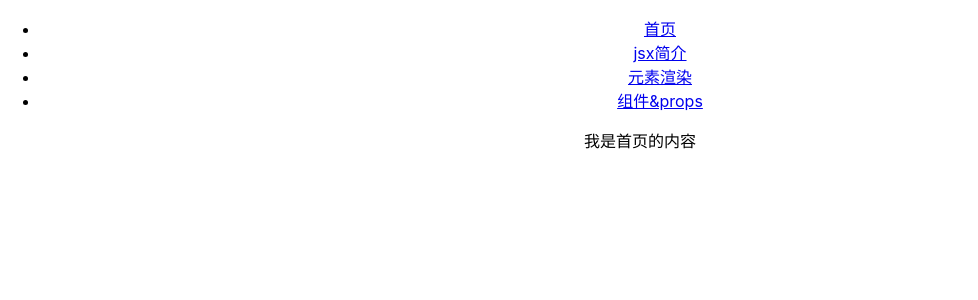
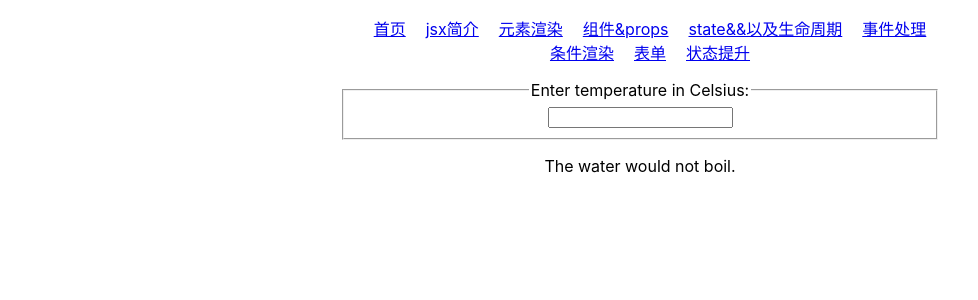
Before and after one commit to lzzqwe/my-react, a React (Create React App) app: page /statePromote in a window 1280 px wide. Shown: the top 300 px of the page, without its empty margins (0-978 px from the left). Built offline with nearby package versions, Linux system fonts and the light colour scheme.

Commit message:
基础学习

```diff
--- a/src/App.css
+++ b/src/App.css
@@ -1,5 +1,15 @@
 .App {
   text-align: center;
+}
+ul {
+  /* display: flex; */
+  list-style: none;
+ margin-left: 50%;
+  transform: translateX(-50%);
+}
+li {
+  margin-right: 20px;
+  display: inline-block;
 }
 
 .App-logo {
--- a/src/App.js
+++ b/src/App.js
@@ -1,9 +1,14 @@
 import "./App.css";
 import { BrowserRouter as Router, Switch, Route, Link } from "react-router-dom";
 import JsxIntro from "./views/jsxIntro";
-import Home from './views/Home'
+import Home from "./views/Home";
 import ElementRender from "./views/ElementRender";
 import ModuleProps from "./views/ModuleProps";
+import LifeCycle from "./views/LifeCycle";
+import EventHanding from "./views/EventHanding";
+import ConditionsRender from "./views/ConditionsRender";
+import FormSheet from "./views/FormSheet";
+import StatePromote from "./views/StatePromote";
 function App() {
   return (
     <div className="App">
@@ -21,18 +26,49 @@ function App() {
           <li>
             <Link to="/moduleProps">组件&props</Link>
           </li>
+          <li>
+            <Link to="/lifeCycle">state&&以及生命周期</Link>
+          </li>
+          <li>
+            <Link to="/eventHanding">事件处理</Link>
+          </li>
+          <li>
+            <Link to="/conditionsRender">条件渲染</Link>
+          </li>
+          <li>
+            <Link to="/formSheet">表单</Link>
+          </li>
+          <li>
+            <Link to="/statePromote">状态提升</Link>
+          </li>
         </ul>
         <Switch>
           <Route path="/jsxIntro">
             <JsxIntro></JsxIntro>
           </Route>
-          <Route path='/elementRender'>
+          <Route path="/elementRender">
             <ElementRender></ElementRender>
           </Route>
-          <Route path='/moduleProps'>
-            <ModuleProps msg='我是props'></ModuleProps>
+          <Route path="/moduleProps">
+            <ModuleProps msg="我是props1"></ModuleProps>
           </Route>
-          <Route path='/'>
+          <Route path="/lifeCycle">
+            <LifeCycle></LifeCycle>
+          </Route>
+          <Route path="/eventHanding">
+            <EventHanding></EventHanding>
+          </Route>
+          <Route path="/conditionsRender">
+            <ConditionsRender
+            ></ConditionsRender>
+          </Route>
+          <Route path="/formSheet">
+            <FormSheet></FormSheet>
+          </Route>
+          <Route path='/statePromote'>
+            <StatePromote></StatePromote>
+          </Route>
+          <Route path="/">
             <Home></Home>
           </Route>
         </Switch>
--- /dev/null
+++ b/src/views/ConditionsRender/index.jsx
@@ -0,0 +1,27 @@
+import React, { useState } from "react";
+
+function UserGreeting(props) {
+  return <h1>Welcome back!</h1>;
+}
+function GuestGreeting(props) {
+  return <h1>Please Sign up</h1>;
+}
+
+const ConditionsRender = () => {
+  const [isLoggedIn, setIsLoggedIn] = useState(false);
+  return (
+    <div className="App">
+      <div>
+        {isLoggedIn ? (
+          <UserGreeting></UserGreeting>
+        ) : (
+          <GuestGreeting></GuestGreeting>
+        )}
+      </div>
+      <button onClick={() => {
+        setIsLoggedIn(!isLoggedIn)
+      }}>{isLoggedIn?'退出':"登录"}</button>
+    </div>
+  );
+};
+export default ConditionsRender;
--- /dev/null
+++ b/src/views/EventHanding/index.jsx
@@ -0,0 +1,14 @@
+
+
+const EventHanding = () => {
+    const handleClick = (e) => {
+        // console.log('dssdsdsd');
+        alert(e)
+    }
+   return (
+    <div className="App">
+        <button onClick={handleClick}>点我啊笨蛋</button>
+    </div>
+   )
+}
+export default EventHanding;
--- /dev/null
+++ b/src/views/FormSheet/index.jsx
@@ -0,0 +1,34 @@
+import React, { Component } from "react";
+class FormSheet extends Component {
+  constructor(props) {
+    super(props);
+    this.state = {
+      value: "",
+    };
+  }
+  handleSubmit = (event) => {
+    console.log(this.state.value);
+    event.preventDefault();
+  };
+  handleChange = (event) => {
+    this.setState({
+      value: event.target.value,
+    });
+  };
+  render() {
+    return (
+      <form onSubmit={this.handleSubmit}>
+        <label htmlFor="">
+          名字
+          <input
+            onChange={this.handleChange}
+            value={this.state.value}
+            type="text"
+          />
+        </label>
+        <input type="submit" value="提交" />
+      </form>
+    );
+  }
+}
+export default FormSheet;
--- /dev/null
+++ b/src/views/LifeCycle/index.jsx
@@ -0,0 +1,41 @@
+import React, { Component } from "react";
+class LifeCycle extends Component {
+  constructor(props) {
+    super(props);
+    this.state = {
+      date: new Date(),
+    };
+  }
+  tick() {
+    this.setState({
+      date: new Date(),
+    });
+  }
+  componentDidMount() {
+    // console.log('componentDidMount');
+    this.timeId = setInterval(() => {
+      this.tick();
+    }, 1000);
+  }
+  componentWillUnmount() {
+    clearInterval(this.timeId);
+  }
+  render() {
+    // console.log('render');
+    return (
+      <div className="App">
+        <h1>Hello World</h1>
+        <h2>it is {this.state.date.toLocaleTimeString()}</h2>
+      </div>
+    );
+  }
+}
+
+// function LifeCycle(props) {
+//     return (
+//         <div className="App">
+//            <h1>生命周期</h1>
+//         </div>
+//     )
+// }
+export default LifeCycle;
--- /dev/null
+++ b/src/views/StatePromote/index.css
@@ -0,0 +1,4 @@
+.w {
+    width: 600px;
+    margin: 0 auto;
+}
--- /dev/null
+++ b/src/views/StatePromote/index.jsx
@@ -0,0 +1,74 @@
+import "./index.css";
+import React, { Component } from "react";
+
+function BoilingVerdict(props) {
+  if (props.celsius > 100) {
+    return <p>The water would boil.</p>;
+  } else {
+    return <p>The water would not boil.</p>;
+  }
+}
+const scaleNames = {
+  c: "Celsius",
+  f: "Fahrenheit",
+};
+class TemperatureInput extends Component {
+  constructor(props) {
+    super(props);
+    this.state = {
+      temperature: "",
+    };
+  }
+  handleChange = (event) => {
+    this.setState({
+      temperature: event.target.value,
+    });
+  };
+  render() {
+    const { scale } = this.props;
+    return (
+      <div className="App w">
+        <fieldset>
+          <legend>Enter temperature in {scaleNames[scale]}:</legend>
+        </fieldset>
+        <input
+          onChange={this.handleChange}
+          value={this.state.temperature}
+          type="text"
+        />
+      </div>
+    );
+  }
+}
+class StatePromote extends Component {
+  constructor(props) {
+    super(props);
+    this.state = {
+      temperature: "",
+    };
+  }
+  handleChange = (event) => {
+    this.setState({
+      temperature: event.target.value,
+    });
+  };
+  render() {
+    return (
+      <div className="App w">
+        <fieldset>
+          <legend>Enter temperature in Celsius:</legend>
+          <input
+            onChange={this.handleChange}
+            value={this.state.temperature}
+            type="text"
+          />
+        </fieldset>
+        <BoilingVerdict celsius={this.state.temperature}></BoilingVerdict>
+        {/* <TemperatureInput scale='c'></TemperatureInput>
+        <TemperatureInput scale='f'></TemperatureInput> */}
+      </div>
+    );
+  }
+}
+
+export default StatePromote;
```
